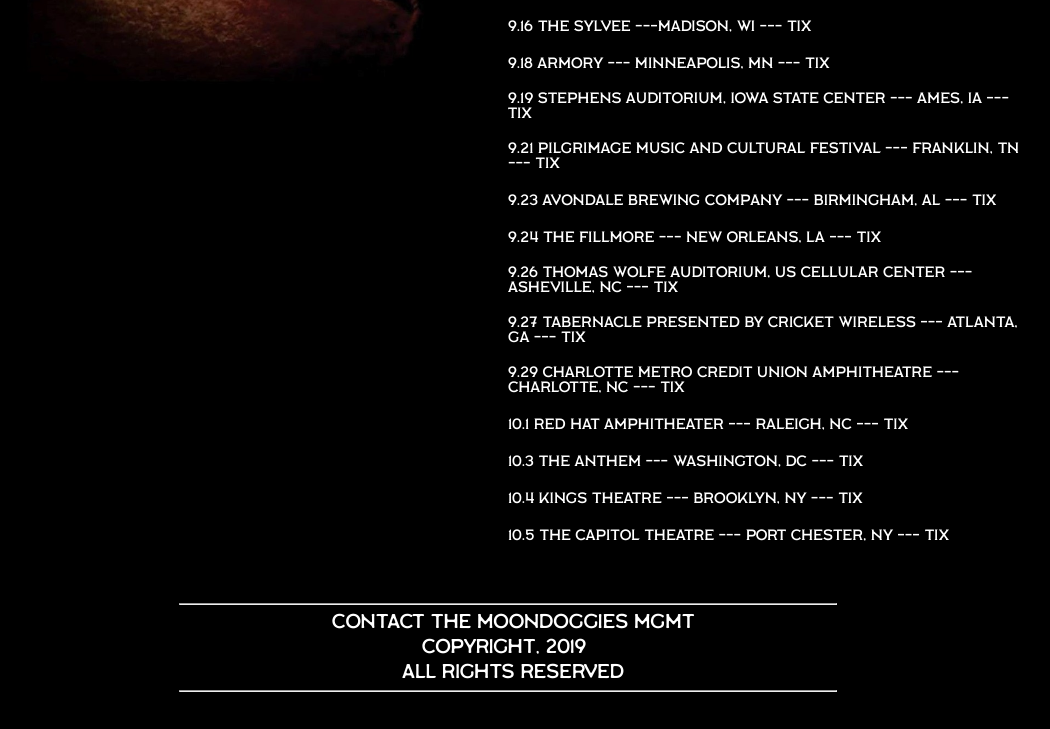
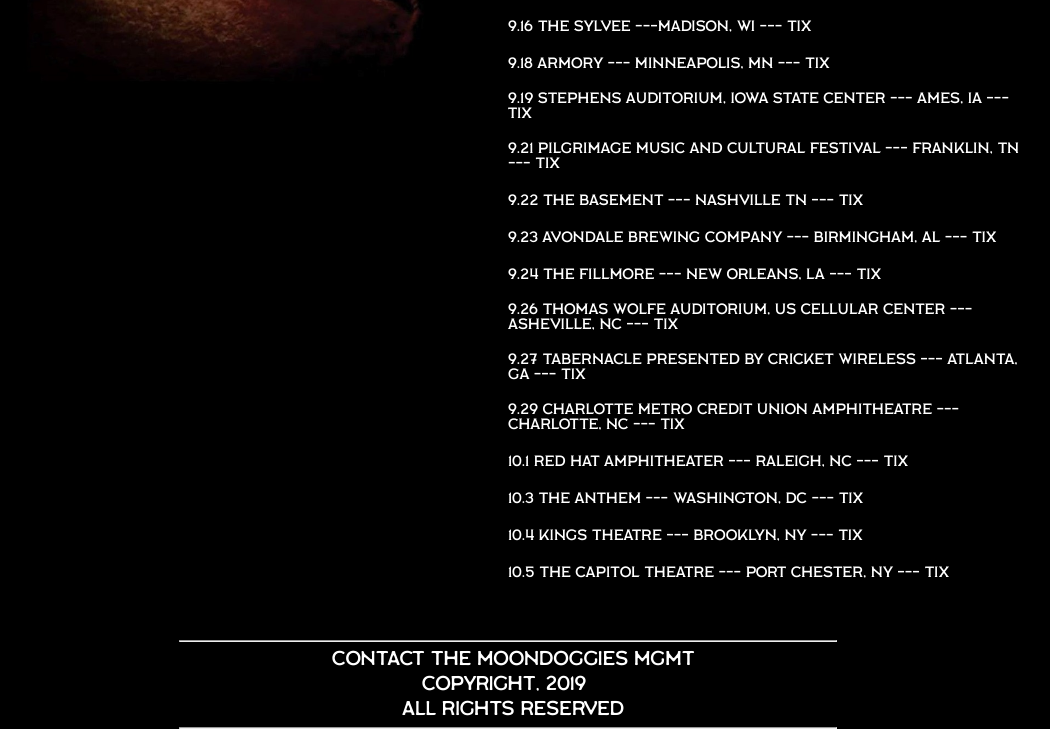
Before and after one commit to moorphy/mdogg, a plain HTML site: page index.html in a window 1280 px wide. Shown: the part 835-1564 px from the top of the page, without its empty margins (132-1182 px from the left). Before the commit the page ends 1527 px from the top, so only its background shows below. Drawn offline with Linux system fonts and the light colour scheme.

Commit message:
Added tour date

```diff
--- a/index.html
+++ b/index.html
@@ -53,6 +53,7 @@
 	<a href="https://www1.ticketmaster.com/event/06005675BEE97C83"><li>9.18 ARMORY --- Minneapolis, MN --- TIX</li></a>
 	<a href="https://www1.ticketmaster.com/event/06005674D4D59CCA"><li>9.19 STEPHENS AUDITORIUM, IOWA STATE CENTER --- Ames, IA --- TIX</li></a>
 	<a href="https://pilgrimagefestival.com/tickets"><li>9.21 PILGRIMAGE MUSIC AND CULTURAL FESTIVAL --- Franklin, TN --- TIX</li></a>
+	<a href="https://www.ticketweb.com/event/the-moondoggies-the-basement-tickets/9787035?pl=basement&REFID=clientsitewps"><li>9.22 THE BASEMENT --- Nashville TN --- TIX</li></a>
 	<a href="https://www1.ticketmaster.com/event/06005675BEE97C83"><li>9.23 AVONDALE BREWING COMPANY --- Birmingham, AL --- TIX</li></a>
 	<a href="https://concerts1.livenation.com/event/1B00569283321FCD"><li>9.24 THE FILLMORE --- New Orleans, LA --- TIX</li></a>
 	<a href="https://www1.ticketmaster.com/event/2D005675F84A85E1"><li>9.26 THOMAS WOLFE AUDITORIUM, US CELLULAR CENTER ---Asheville, NC --- TIX</li></a>
```
